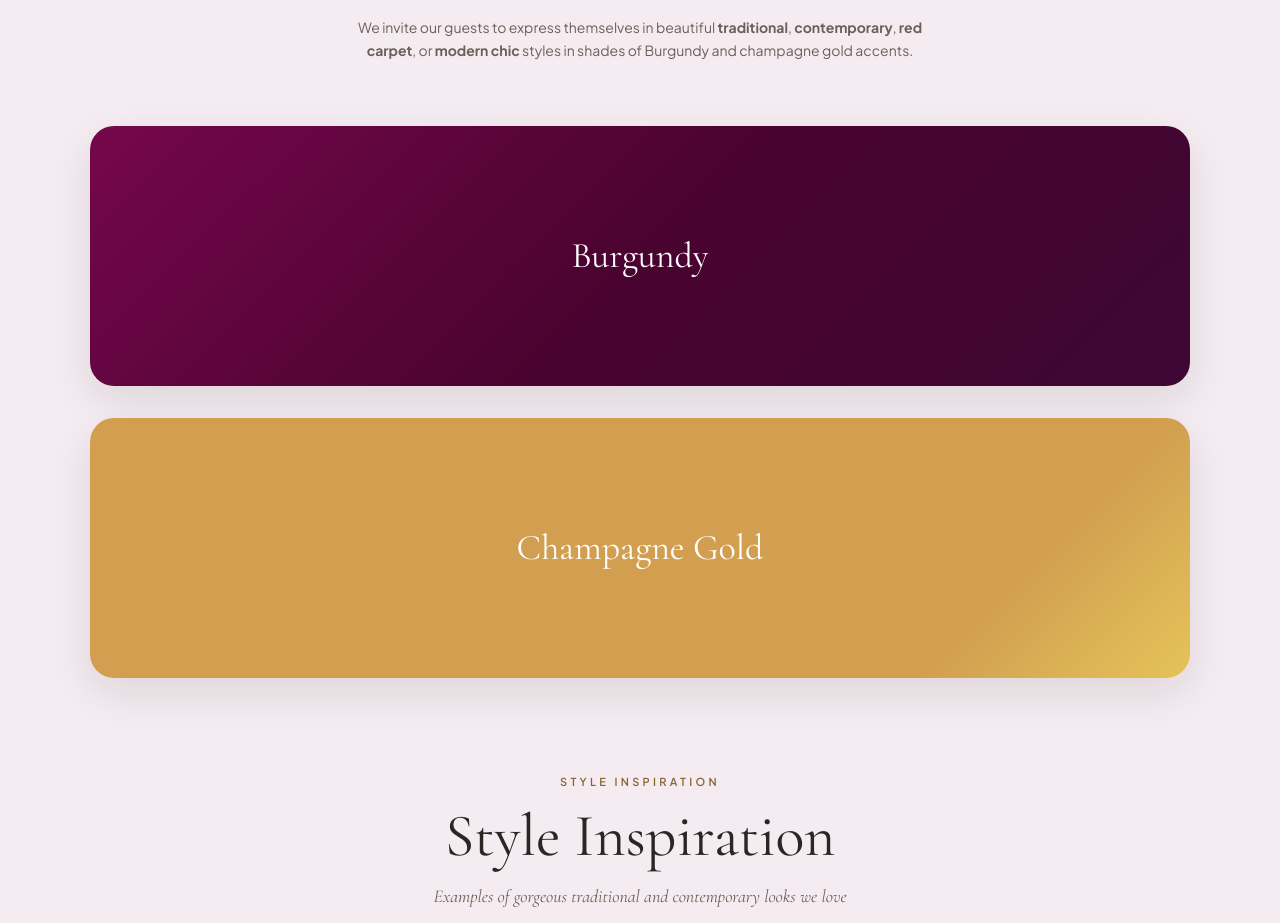
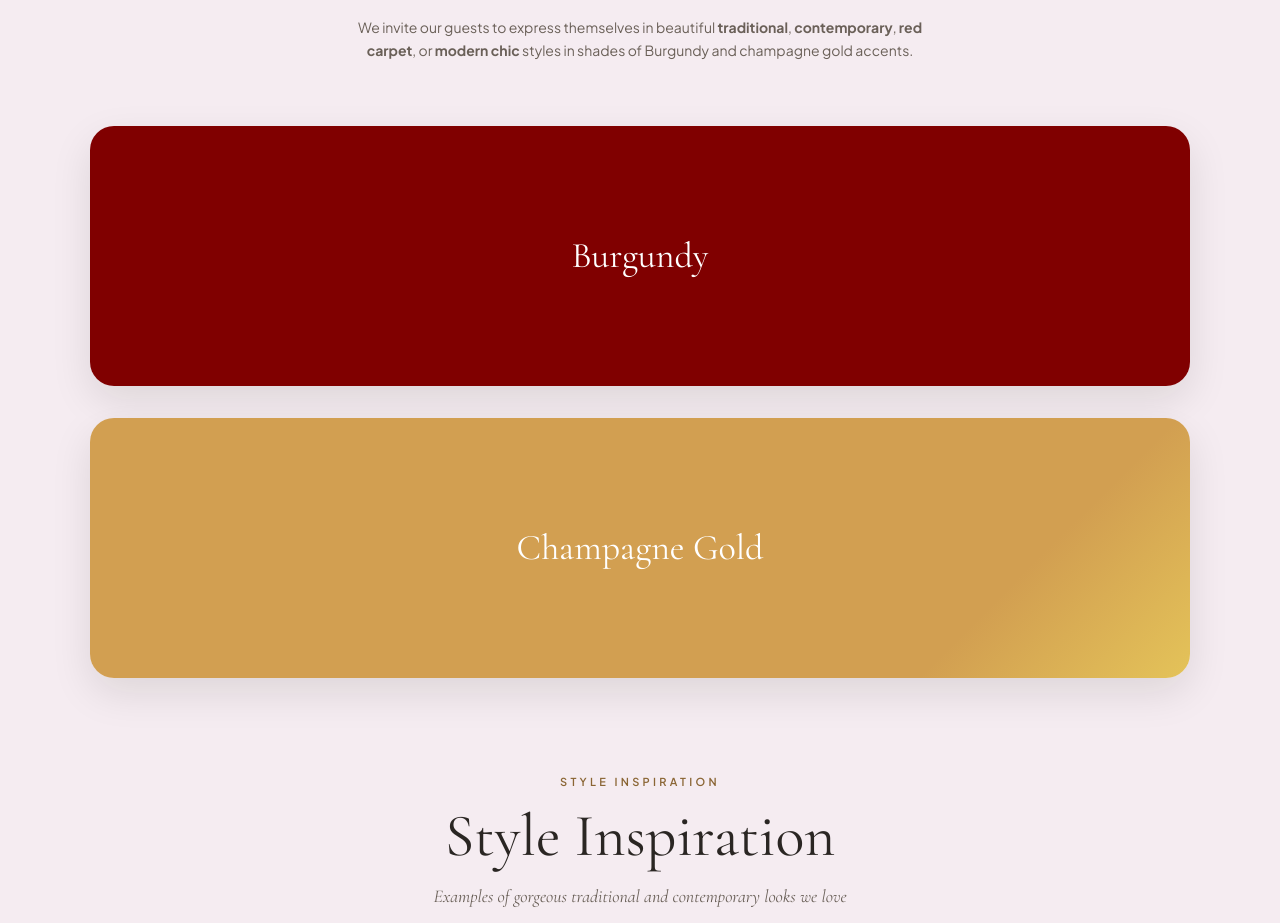
Before and after one commit to rigegirl/wedding-site, a React (Vite) app in the folder wedding-site/: page / in a window 1280 px wide. Shown: the part 3546-4469 px from the top of the page. Built offline with nearby package versions, Linux system fonts and the light colour scheme; a web font is replaced by a local one.

Commit message:
Update wedding link preview

```diff
--- a/wedding-site/src/data/weddingData.js
+++ b/wedding-site/src/data/weddingData.js
@@ -45,9 +45,9 @@ export const weddingData = {
   colours: [
     {
       name: 'Burgundy',
-      hex: '#3D0734',
+      hex: '#800000',
       image: 'https://images.unsplash.com/photo-1579546929518-9e396f3cc809?w=1200&q=80',
-      fallbackGradient: 'linear-gradient(135deg, #75074B 0%, #4a0330 50%, #3d0734 100%)',
+      fallbackGradient: 'linear-gradient(135deg, #800000 0%, #800000 50%, #800000 100%)',
     },
     {
       name: 'Champagne Gold',
```
